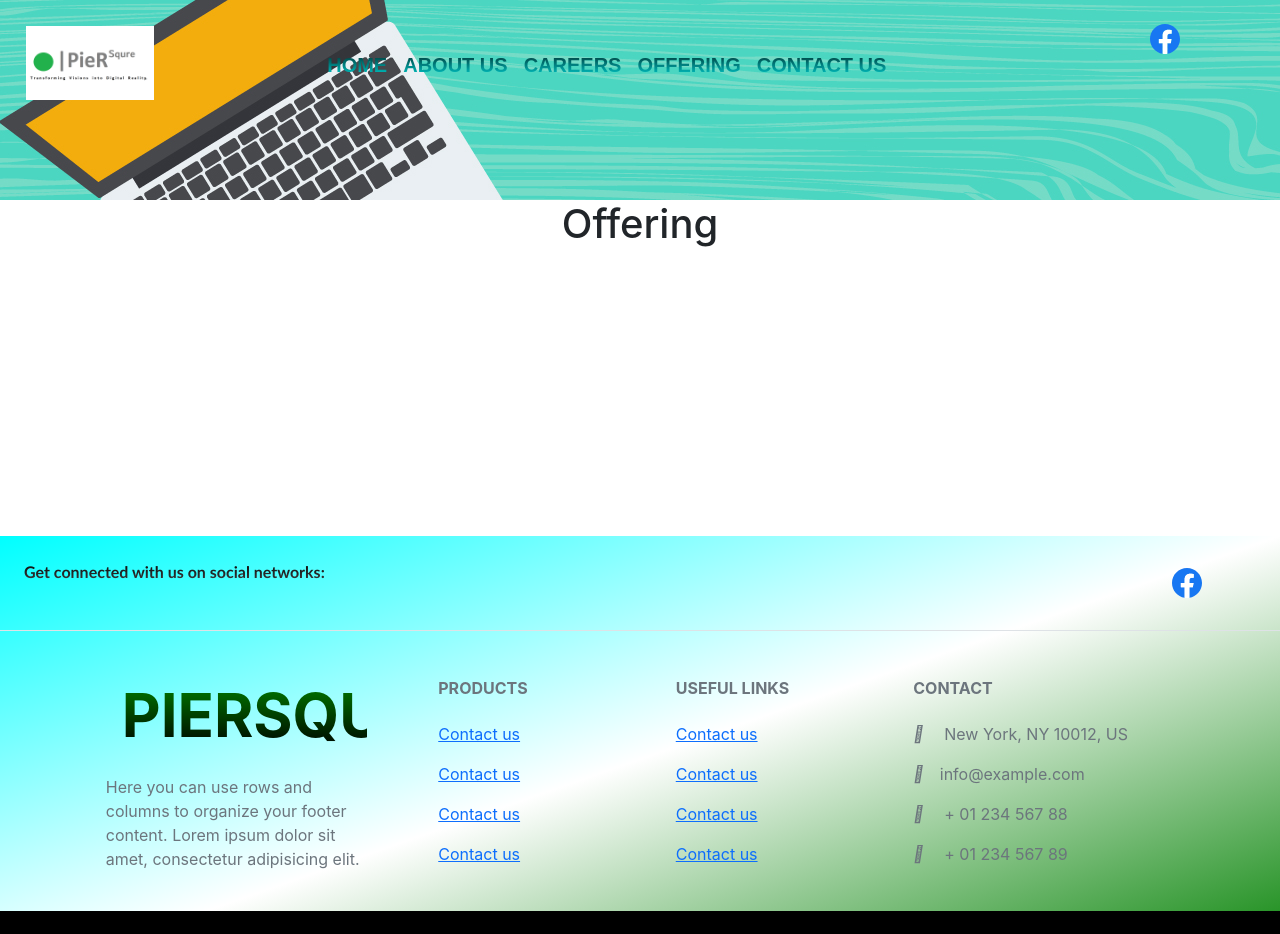
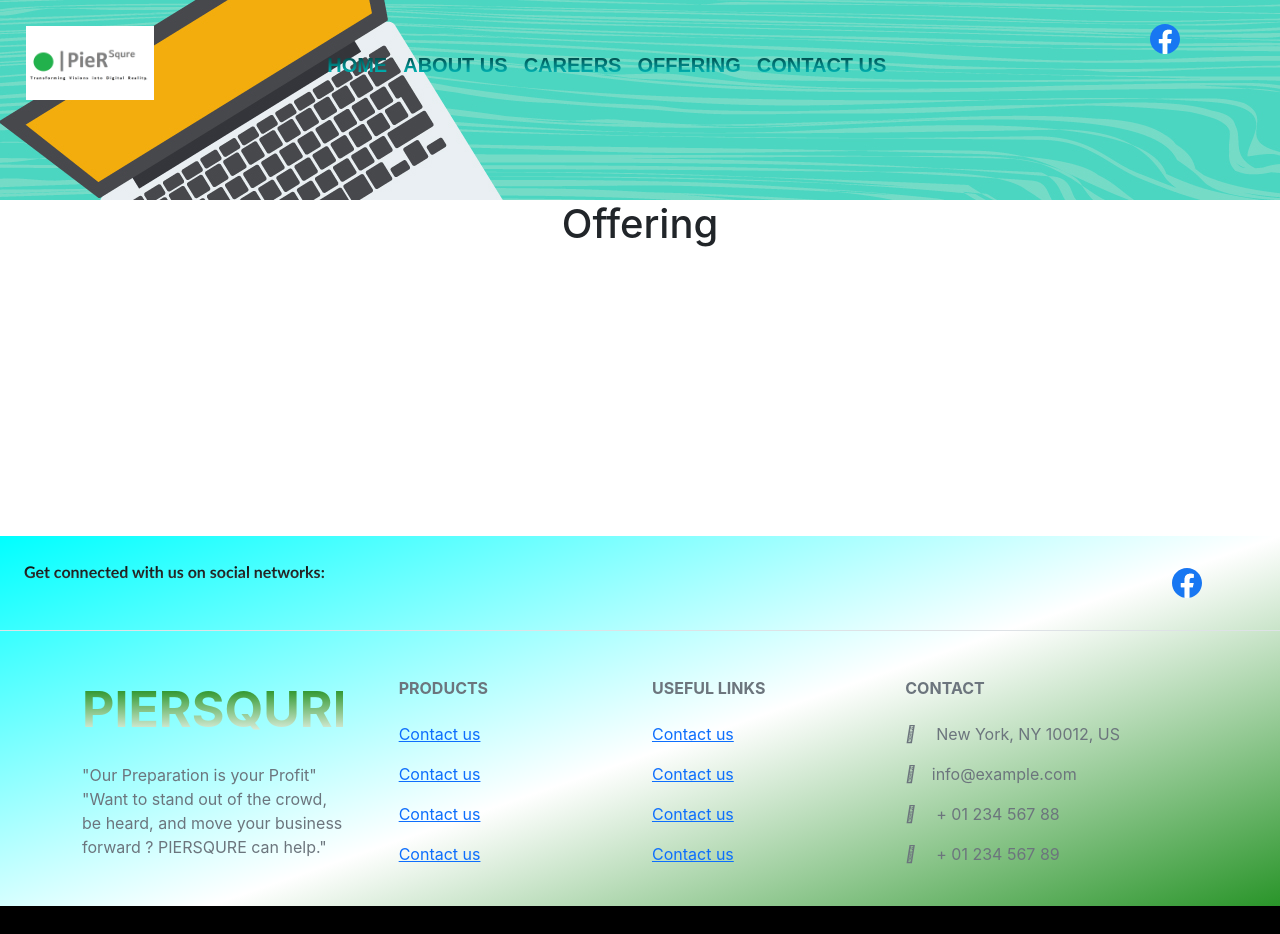
Before and after one commit to Nikki0830/Pirsqure-website, a React (Create React App) app in the folder piersqure/: page /Offering in a window 1280 px wide. Shown: the top 934 px of the page. Built offline with nearby package versions, Linux system fonts and the light colour scheme; some icons are missing.

Commit message:
piersqure

```diff
--- a/piersqure/src/Componet/Footer/Footer.css
+++ b/piersqure/src/Componet/Footer/Footer.css
@@ -12,8 +12,10 @@
   font-family: "Gill Sans", "Gill Sans MT", Calibri, "Trebuchet MS", sans-serif;
 }
 #piersqure{
-    font-size: 60px;
-    background: -webkit-linear-gradient(green,black);
+    font-size: 50px;
+    /* color :rgb(107, 227, 107); */
+    background: -webkit-linear-gradient(green,white);
     -webkit-background-clip: text;
     -webkit-text-fill-color: transparent;
+    /* text-shadow: 2px 2px 2px green; */
 }
--- a/piersqure/src/Componet/Footer/Footer.js
+++ b/piersqure/src/Componet/Footer/Footer.js
@@ -65,15 +65,15 @@ export class Footer extends Component {
               {/* <!-- Grid row --> */}
               <div className="row mt-3">
                 {/* <!-- Grid column --> */}
-                <div className="col-md-3 col-lg-4 col-xl-3 mx-auto mb-4">
+                <div className="col-md-3 col-lg-4 col-xl-3  mb-4">
                   {/* <!-- Content --> */}
-                  <h6 className="text-uppercase fw-bold mb-4" id = "piersqure">
-                    <i className="fas fa-gem me-3"></i>PIERSQURE
+                  <h6 className="text-uppercase fw-bold mb-4" id="piersqure">
+                    <i className="fas fa-gem "></i>PIERSQURE
                   </h6>
                   <p>
-                    Here you can use rows and columns to organize your footer
-                    content. Lorem ipsum dolor sit amet, consectetur adipisicing
-                    elit.
+                    "Our Preparation is your Profit" "Want to stand out of the
+                    crowd, be heard, and move your business forward ?
+                    PIERSQURE can help."
                   </p>
                 </div>
                 {/* <!-- Grid column --> */}
```
